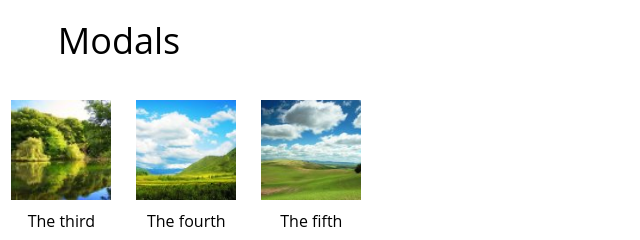
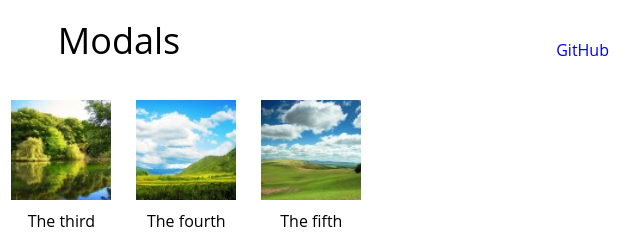
Before and after one commit to baushonok/Modals, a website: page index.html in a window 1280 px wide. Shown: the top 240 px of the page, 521-1161 px from the left. Drawn offline with Linux system fonts and the light colour scheme.

Commit message:
Add link to GitHub

```diff
--- a/index.html
+++ b/index.html
@@ -14,6 +14,11 @@
 		<a href="/"
 			class="home">
 			Go home
+		</a>
+		<a href="https://github.com/baushonok/Modals"
+			target="_blank"
+			class="project">
+			GitHub
 		</a>
 	</header>
 	<main>
```
